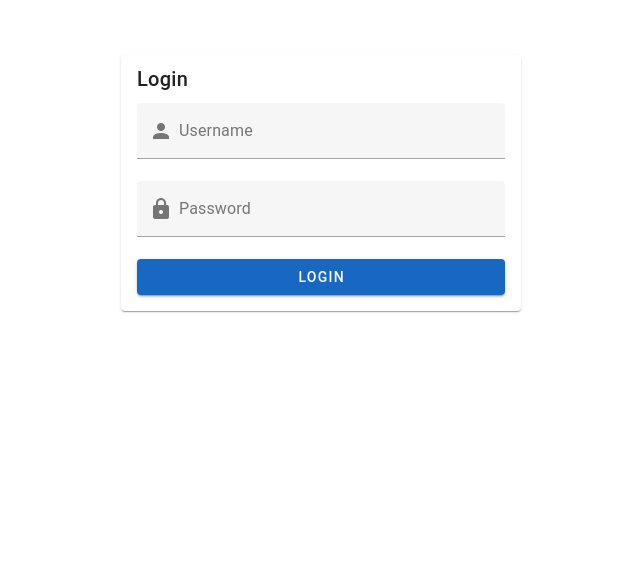
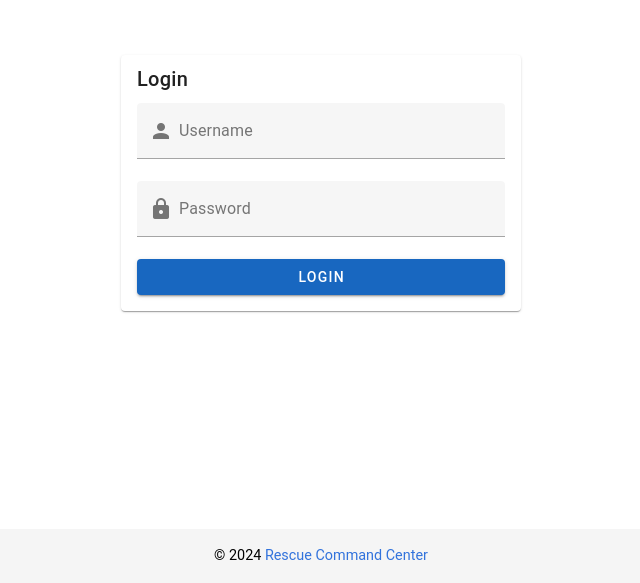
Before and after one commit to zlehman1/rescue-command-center, a Vue app in the folder vue-frontend/: page /login in a window 1280 px wide. Shown: the part 217-800 px from the top of the page, without its empty margins (319-959 px from the left). Built offline with nearby package versions, Linux system fonts and the light colour scheme.

Commit message:
✨ Added footer

```diff
--- a/vue-frontend/src/components/Dashboard/Dashboard.vue
+++ b/vue-frontend/src/components/Dashboard/Dashboard.vue
@@ -1,10 +1,18 @@
 <script setup>
 import Header from '../menu/Header.vue'
+import Footer from '../menu/Footer.vue'
 </script>
 
 <template>
   <v-app>
     <Header componentName="Dashboard" />
-    <router-view></router-view>
+    <v-main class="main-content"></v-main>
+    <Footer/>
   </v-app>
 </template>
+
+<style scoped>
+.main-content {
+  padding-bottom: 3rem;
+}
+</style>
--- a/vue-frontend/src/components/Login/Login.vue
+++ b/vue-frontend/src/components/Login/Login.vue
@@ -3,6 +3,7 @@ import { ref } from 'vue'
 import { useRouter } from 'vue-router'
 import { VTextField, VBtn, VCard, VCardText, VCardTitle, VContainer, VRow, VCol, VAlert } from 'vuetify/components'
 import {useI18n} from "vue-i18n";
+import Footer from "../../components/menu/Footer.vue";
 
 const { t } = useI18n();
 const username = ref('')
@@ -75,6 +76,7 @@ const requiredRule = value => !!value || 'Required.'
       </v-col>
     </v-row>
   </v-container>
+  <Footer/>
 </template>
 
 <style>
--- a/vue-frontend/src/components/Map/Map.vue
+++ b/vue-frontend/src/components/Map/Map.vue
@@ -1,6 +1,7 @@
 <script setup>
 import Header from "../menu/Header.vue";
 import {useI18n} from 'vue-i18n';
+import Footer from "../../components/menu/Footer.vue";
 
 const {t} = useI18n();
 </script>
@@ -8,9 +9,13 @@ const {t} = useI18n();
 <template>
   <v-app>
     <Header :componentName="t('mapTitle')"/>
+    <v-main class="main-content"></v-main>
+    <Footer/>
   </v-app>
 </template>
 
 <style scoped>
-
+.main-content {
+  padding-bottom: 3rem;
+}
 </style>
--- a/vue-frontend/src/components/emergency/EmergencyDashboard.vue
+++ b/vue-frontend/src/components/emergency/EmergencyDashboard.vue
@@ -4,6 +4,7 @@ import {ref, onMounted} from 'vue';
 import {useI18n} from 'vue-i18n';
 import {useTokenData} from '../../composables/useTokenData.js';
 import { useRouter } from 'vue-router';
+import Footer from "../../components/menu/Footer.vue";
 
 const {t} = useI18n();
 const router = useRouter();
@@ -51,7 +52,7 @@ const handleCardClick = async (emergency) => {
 
   const result = await response.json();
   localStorage.setItem('emergencyData', JSON.stringify(result.data));
-  router.push({ name: 'EmergencyDetails' });
+  router.push({name: 'EmergencyDetails'});
 };
 
 onMounted(() => {
@@ -61,8 +62,8 @@ onMounted(() => {
 
 <template>
   <v-app>
-    <v-main>
-      <Header :componentName="t('emergencyDashboardTitle')"/>
+    <Header :componentName="t('emergencyDashboardTitle')"/>
+    <v-main class="main-content">
       <v-container>
         <v-row>
           <v-col
@@ -102,6 +103,7 @@ onMounted(() => {
         </v-row>
       </v-container>
     </v-main>
+    <Footer/>
   </v-app>
 </template>
 
@@ -110,4 +112,8 @@ onMounted(() => {
   min-height: 200px;
   cursor: pointer;
 }
+
+.main-content {
+  padding-bottom: 3rem;
+}
 </style>
--- a/vue-frontend/src/components/emergency/EmergencyDetails.vue
+++ b/vue-frontend/src/components/emergency/EmergencyDetails.vue
@@ -3,6 +3,7 @@ import { onMounted, ref } from 'vue';
 import Header from "../menu/Header.vue";
 import { useI18n } from "vue-i18n";
 import { VIcon } from "vuetify/components";
+import Footer from "../../components/menu/Footer.vue";
 
 const { t } = useI18n();
 const emergencyData = ref(null);
@@ -65,11 +66,13 @@ const formatTimestamp = (timestamp) => {
         </v-card-text>
       </v-card>
     </v-container>
+    <Footer/>
   </v-app>
 </template>
 
 <style scoped>
 .content-container {
   padding-top: 80px;
+  padding-bottom: 3rem;
 }
 </style>
--- a/vue-frontend/src/components/emergency/EmergencyForm.vue
+++ b/vue-frontend/src/components/emergency/EmergencyForm.vue
@@ -7,6 +7,7 @@ import Papa from 'papaparse';
 import { useFetch } from '@vueuse/core';
 import EmergencyDetails from './EmergencyDetails.vue';
 import { useRouter } from 'vue-router';
+import Footer from "../../components/menu/Footer.vue";
 
 const { t } = useI18n();
 const router = useRouter();
@@ -96,7 +97,7 @@ const sendEmergencyRequest = async () => {
 <template>
   <v-app>
     <Header :componentName="t('emergencyFormTitle')" />
-    <v-main>
+    <v-main class="main-content">
       <v-container>
         <v-form>
           <v-autocomplete
@@ -137,8 +138,12 @@ const sendEmergencyRequest = async () => {
         </v-form>
       </v-container>
     </v-main>
+    <Footer/>
   </v-app>
 </template>
 
 <style scoped>
+.main-content {
+  padding-bottom: 3rem;
+}
 </style>
--- /dev/null
+++ b/vue-frontend/src/components/menu/Footer.vue
@@ -0,0 +1,39 @@
+<template>
+  <footer class="footer">
+    <div class="content has-text-centered">
+      <p>
+        &copy; 2024 <a href="https://www.w-hs.de" target="_blank">Rescue Command Center</a>
+      </p>
+    </div>
+  </footer>
+</template>
+
+<script>
+export default {
+  name: 'FooterComponent'
+};
+</script>
+
+<style scoped>
+.footer {
+  background-color: #f5f5f5;
+  padding: 1rem 0;
+  position: fixed;
+  width: 100%;
+  bottom: 0;
+  text-align: center; /* Zentriert den Text im Footer */
+}
+
+.footer .content {
+  font-size: 0.9rem;
+}
+
+.footer a {
+  color: #3273dc;
+  text-decoration: none;
+}
+
+.footer a:hover {
+  text-decoration: underline;
+}
+</style>
```
